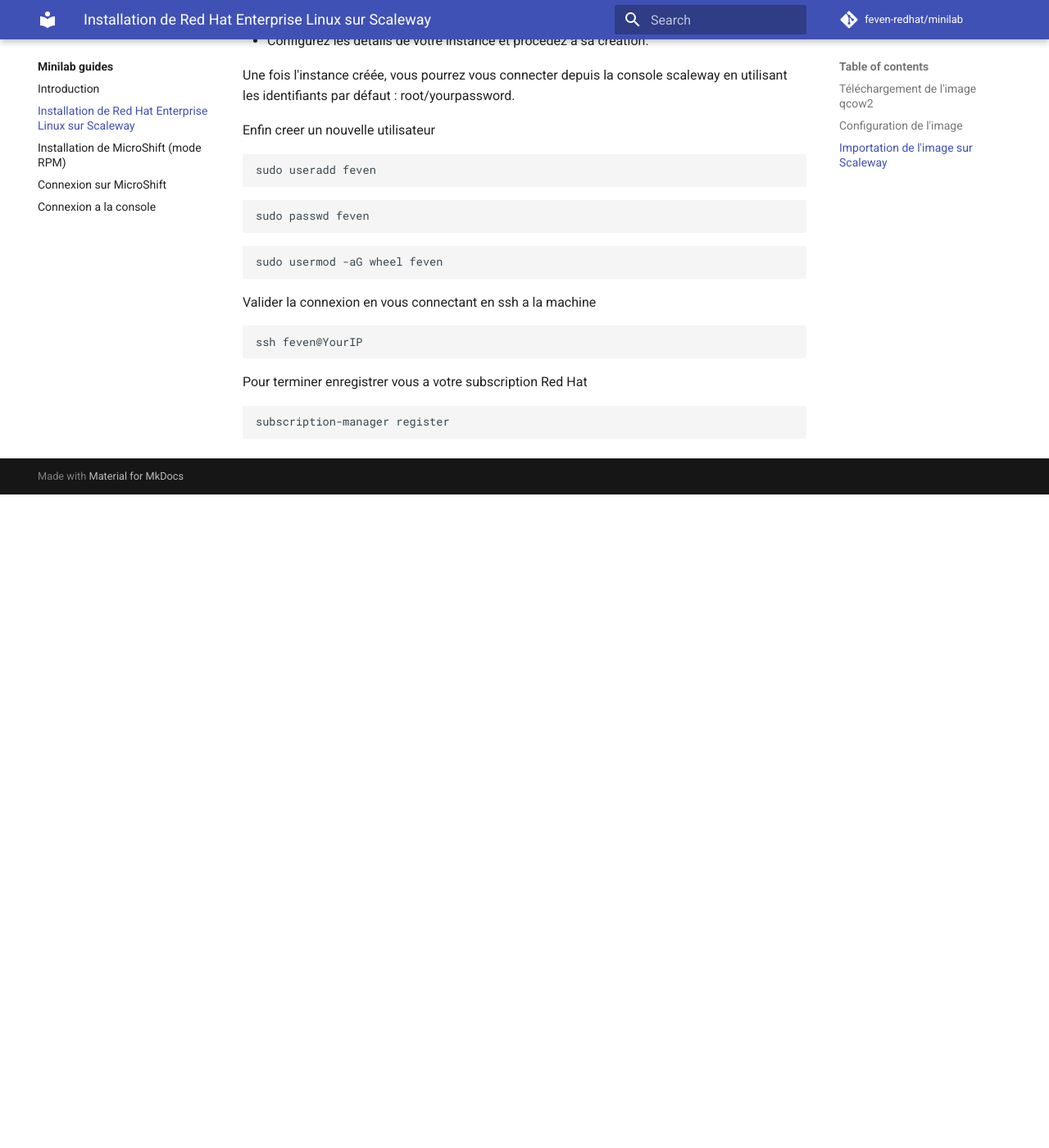
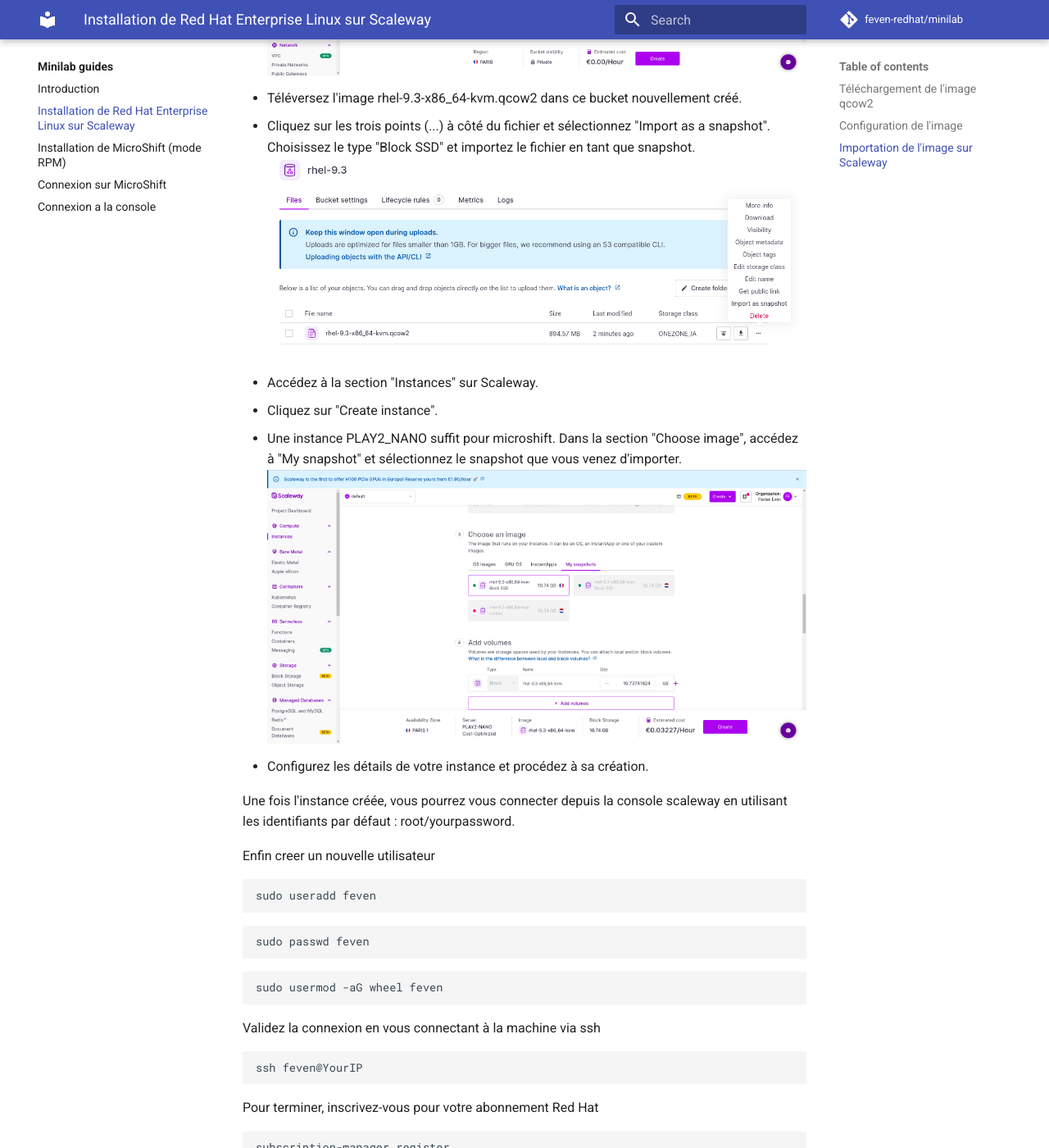
Before and after one commit to neutron-IT-organization/deepseek-openshift, an MkDocs documentation site: the page built from content/openshift/02_rhel-installation.md, in a window 1280 px wide and 1400 px high, scrolled down 961 px. Shown: the whole window at 82% size. Built offline with MkDocs 1.6.1 and Material for MkDocs 9.7.7, drawn with Linux system fonts in a browser that asks for light colours; comment, search, counter and statistics services are not loaded; before the commit the page ends 1564 px from its top, so only the background shows below that.

Commit message:
update url

````diff
--- a/content/openshift/02_rhel-installation.md
+++ b/content/openshift/02_rhel-installation.md
@@ -18,14 +18,14 @@
 
 - Accédez à la section "Object Storage" sur Scaleway.
 - Créez un bucket en spécifiant son nom et en choisissant la localisation (par exemple, Paris).
-![Object Storage](../../images/create_bucket.png)
+![Object Storage](../images/create_bucket.png)
 - Téléversez l'image rhel-9.3-x86_64-kvm.qcow2 dans ce bucket nouvellement créé.
 - Cliquez sur les trois points (...) à côté du fichier et sélectionnez "Import as a snapshot". Choisissez le type "Block SSD" et importez le fichier en tant que snapshot.
-![Import snapshot](../../images/import-snapshot.png)
+![Import snapshot](../images/import-snapshot.png)
 - Accédez à la section "Instances" sur Scaleway.
 - Cliquez sur "Create instance".
 - Une instance PLAY2_NANO suffit pour microshift. Dans la section "Choose image", accédez à "My snapshot" et sélectionnez le snapshot que vous venez d'importer.
-![Create instance](../../images/create-instance.png)
+![Create instance](../images/create-instance.png)
 - Configurez les détails de votre instance et procédez à sa création.
 
 Une fois l'instance créée, vous pourrez vous connecter depuis la console scaleway en utilisant les identifiants par défaut : root/yourpassword.
@@ -44,13 +44,13 @@
 sudo usermod -aG wheel feven
 ```
 
-Valider la connexion en vous connectant en ssh a la machine
+Validez la connexion en vous connectant à la machine via ssh
 
 ```shell
 ssh feven@YourIP
 ```
 
-Pour terminer enregistrer vous a votre subscription Red Hat
+Pour terminer, inscrivez-vous pour votre abonnement Red Hat
 
 ```shell
 subscription-manager register
````
Also changed, not shown: content/index.md (+1 -1 lines), content/openshift/01_introduction.md (+1 -1 lines), content/openshift/04_microshift-connection.md (+0 -1 lines), content/openshift/05_add-console.md (+2 -2 lines), content/images/access-console.png (renamed from images/access-console.png), content/images/archi-edge.png (renamed from images/archi-edge.png), content/images/console.png (renamed from images/console.png), content/images/create-instance.png (renamed from images/create-instance.png), content/images/create_bucket.png (renamed from images/create_bucket.png), content/images/import-snapshot.png (renamed from images/import-snapshot.png).
